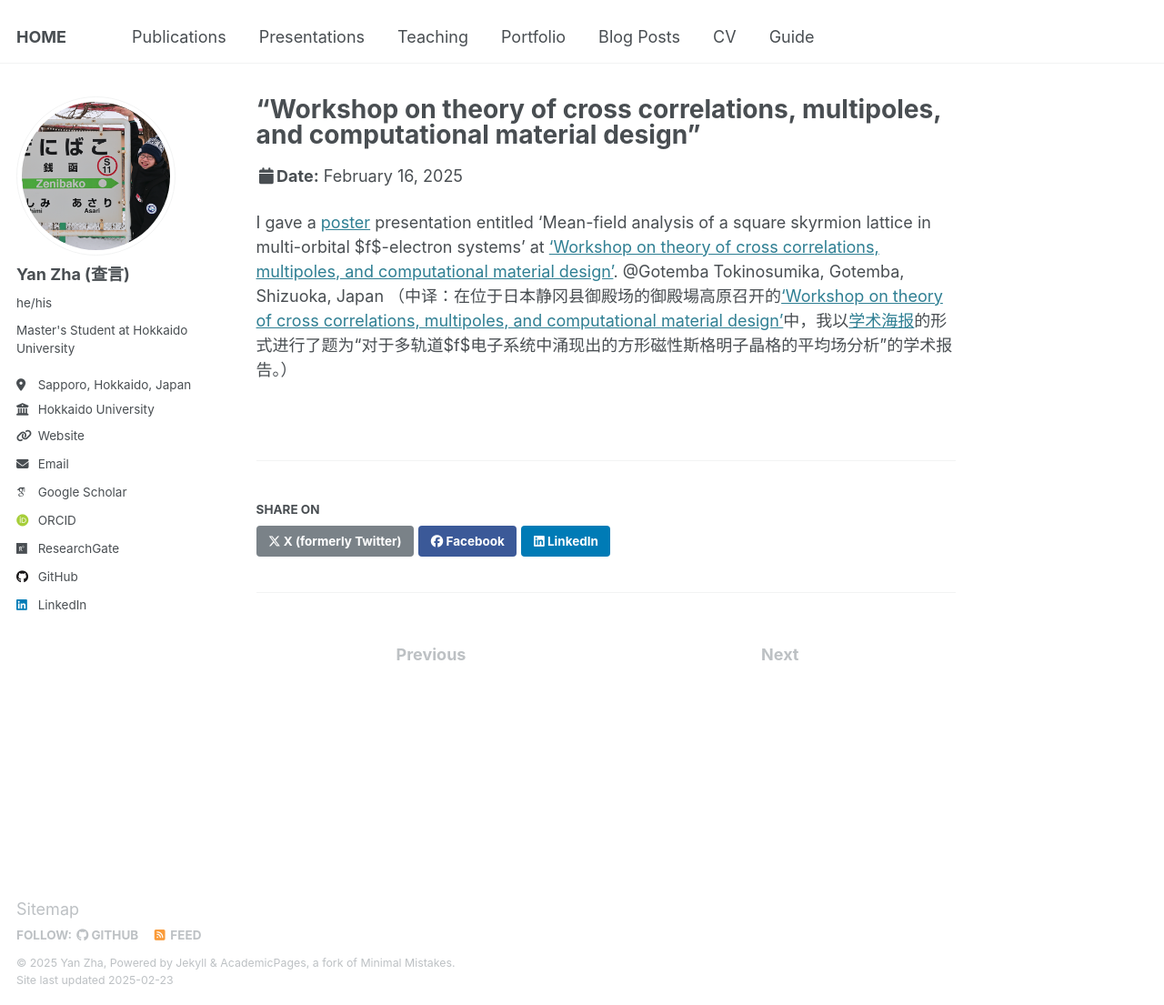
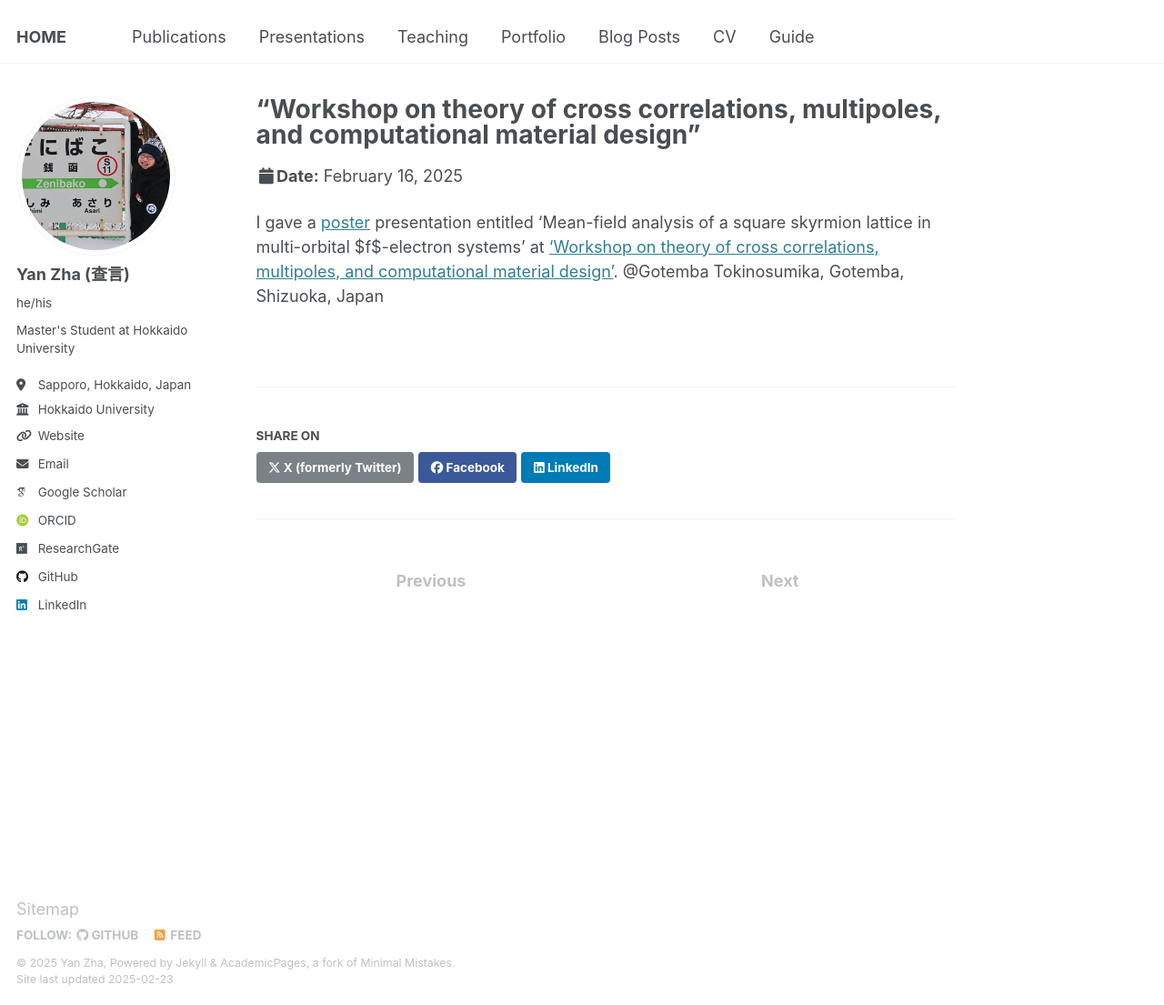
Before and after one commit to yzhacn/yzhacn.github.io, a Jekyll site: the page built from _talks/2025-02-16-pre-1.md, in a window 1280 px wide and 1105 px high. Shown: the whole window at 91% size. Built offline with Jekyll 4.4.1, drawn with Linux system fonts in a browser that asks for light colours; some web fonts are replaced.

Commit message:
Update 2025-02-16-pre-1.md

```diff
--- a/_talks/2025-02-16-pre-1.md
+++ b/_talks/2025-02-16-pre-1.md
@@ -10,4 +10,3 @@ location: "Gotemba, Shizuoka, Japan"
 
 I gave a [poster](https://yzhacn.github.io/images/20250217_yzha_asymmetry.pdf) presentation entitled 'Mean-field analysis of a square skyrmion lattice in multi-orbital $f$-electron systems' at ['Workshop on theory of cross correlations, multipoles, and
 computational material design'](https://asymmetry.hiroshima-u.ac.jp/event/2532). @Gotemba Tokinosumika, Gotemba, Shizuoka, Japan
-（中译：在位于日本静冈县御殿场的御殿場高原召开的['Workshop on theory of cross correlations, multipoles, and computational material design'](https://asymmetry.hiroshima-u.ac.jp/event/2532)中，我以[学术海报](https://yzhacn.github.io/images/20250217_yzha_asymmetry.pdf)的形式进行了题为“对于多轨道$f$电子系统中涌现出的方形磁性斯格明子晶格的平均场分析”的学术报告。）
```
